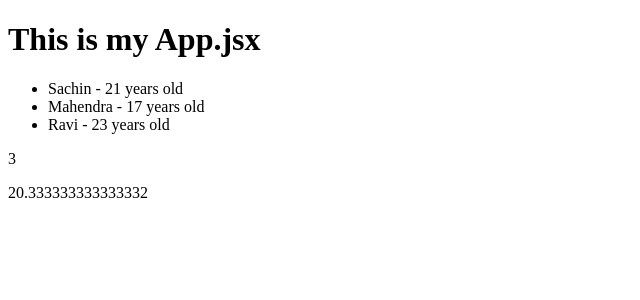
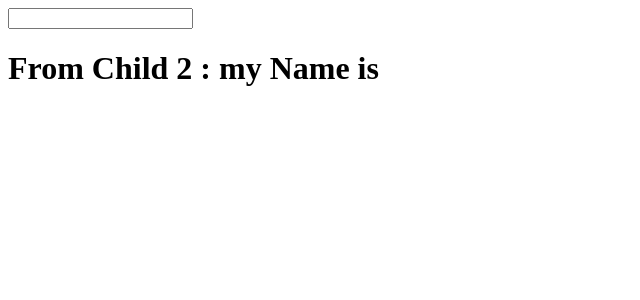
Before and after one commit to DeepCosmos532528am/learn-React, a React (Vite) app: page / in a window 1280 px wide. Shown: the top 300 px of the page, without its empty margins (0-640 px from the left). Built offline with nearby package versions, Linux system fonts and the light colour scheme.

Commit message:
add: learn to implement lifting state up principle in react with a mini project to understand it...

```diff
--- a/src/App.jsx
+++ b/src/App.jsx
@@ -1,12 +1,50 @@
 import React from "react";
-import DerivedState from "./derived_state";
+import Child1 from "./child1";
+import Child2 from "./child2";
+import { useState } from "react"
 
-function App() {
+function App() { //Here App being our parent component
+
+  const [userName, sharedUserName] = useState("")
+
   return (
     <div>
-      <h1>This is my App.jsx</h1>
-      <DerivedState />
-          </div>
+      {/* Sibling 1: Iske paas update karne ki power hai */}
+      <Child1 updateUserName={sharedUserName} currUserName={userName} />
+      {/* Sibling 2: Iske paas sirf display karne ki power hai */}
+      <Child2 currUserName={userName} />
+    </div>
   )
 }
 export default App;
+
+//🚀 React Interview Notes: Lifting State Up
+// 1. What is "Lifting State Up"?
+// Jab do ya do se zyada components ko same data share karna ho, toh hum us data (state) ko unke Common Parent mein move kar dete hain. Is process ko "Lifting State Up" kehte hain.
+
+// 2. Why do we need it? (The "Siblings Can't Talk" Rule)
+// Unidirectional Data Flow: React mein data hamesha Top to Bottom (Parent se Child) jata hai.
+
+// No Horizontal Connection: Do siblings (bhai-behen) aapas mein directly baat nahi kar sakte. Ek sibling doosre sibling ko "call" karke data nahi bhej sakta.
+
+// Single Source of Truth: Agar data Parent ke paas hoga, toh wahi data dono children ko milega aur UI hamesha "in-sync" rahegi.
+
+// 3. Solving the "Doubt" (Nested vs. Sibling)
+// Doubt: "Kya hum Child1 ke return mein Child2 ko call karke data nahi bhej sakte?"
+
+// Answer for Interviewer:
+// "Haan, kar sakte hain, lekin tab wo Siblings nahi rahenge. Wo Parent-Child ban jayenge. Agar UI design ke hisaab se unhe side-by-side (Siblings) rehna zaroori hai, toh hum unhe nest (ek ke andar ek) nahi kar sakte. Tab humein state ko upar 'Lift' hi karna padega."
+
+// 4. How to implement it? (Step-by-Step)
+// State Identification: Pehle state ko child components se hatao.
+
+// Lift to Parent: State ko common Parent mein useState() se declare karo.
+
+// Pass Down as Props: Parent se state ko as a prop dono children ko bhejo.
+
+// Callback Function: Parent ek function bhi bhejta hai (handler), jise call karke Child state update kar sake.
+
+// 💡 Pro-Tip for Full Stack Developers
+// Interviews mein jab aap se ye poochein, toh context add karo:
+
+// "Sir, jaise Java mein hum Encapsulation follow karte hain, waise hi React mein state lifting se hum data flow ko control karte hain. Agar app bahut bada ho jaye, toh hum Context API ya Redux use karte hain taaki 'Prop Drilling' se bach sakein."
--- /dev/null
+++ b/src/child1.jsx
@@ -0,0 +1,12 @@
+import { useState } from "react";
+// Sibling A
+function Child1({ currUserName, updateUserName }) {
+return <>
+        <input type="text" value={currUserName} onChange={(e) => { updateUserName(e.target.value) }} />
+    </>
+
+
+
+}
+
+export default Child1;
--- /dev/null
+++ b/src/child2.jsx
@@ -0,0 +1,7 @@
+// Sibling B
+
+function Child2({currUserName}){
+return <h1>From Child 2 : my Name is {currUserName}</h1>
+}
+
+export default Child2;
--- a/src/derived_state.jsx
+++ /dev/null
@@ -1,76 +0,0 @@
-import { startTransition, useState, useTransition } from 'react';
-// 📝 Derived State in React — Interview Notes (Hinglish)
-
-// 👉 Definition:
-// Derived state matlab wo data jo aap directly props ya existing state se calculate kar sakte ho.
-// Isko alag se state me store karna unnecessary hai.
-
-// 👉 Example:
-// - Agar parent se "users" array aa raha hai, aur child ko sirf active users dikhane hain:
-//   ❌ Galat: const [activeUsers, setActiveUsers] = useState(users.filter(u => u.active));
-//   ✅ Sahi: const activeUsers = users.filter(u => u.active);
-
-// 👉 Props ka role:
-// Props parent se aa sakte hain as:
-// - State values (e.g. count)
-// - Constants (e.g. "Hello")
-// - Derived/computed values (e.g. items.filter(...))
-// - Functions (e.g. onClick handler)
-
-// Props hamesha state hi nahi hote, wo koi bhi value ho sakte hain.
-// Rule ye hai: agar child component apne props se kuch derive kar sakta hai, to usko apne state me duplicate mat karo.
-
-// 👉 Why avoid storing derived state:
-// - Duplication hoti hai → bugs aur inconsistency aati hai.
-// - Source of truth unclear ho jata hai.
-// - Parent update hone par child ka derived state stale ho sakta hai.
-
-// 👉 Best Practices:
-// - Minimal state rakho: jo directly derive nahi ho sakta, sirf wahi store karo.
-// - Derived values ko directly compute karo props/state se.
-// - Agar calculation heavy hai to useMemo use karo:
-//   const filteredItems = useMemo(() => items.filter(i => i.active), [items]);
-// - Agar multiple components ko same derived data chahiye, to state ko lift up karo.
-
-
-function DerivedState() {
-
-    const [userObj, setuserObj] = useState([{
-        name: 'Sachin',
-        age: 21
-    },
-    {
-        name: 'Mahendra',
-        age: 17
-    },
-    {
-        name: 'Ravi',
-        age: 23
-    }])
-
-    const total_user = userObj.length; //This is the derived state here.
-
-
-    const avg_of_userages = (userObj.reduce((accum, currval) => accum + currval.age, 0)) / total_user
-
-
-    return <div>
-        <ul>
-            {userObj.map((item, index) =>
-            (<li key={item} >
-                {item.name} - {item.age} years old
-            </li>
-            ))}
-
-        </ul>
-        <p>{total_user}</p>
-        <p>{avg_of_userages}</p>
-
-
-
-    </div>
-
-}
-//----------------------------------------------------------------
-
-export default DerivedState;
```
